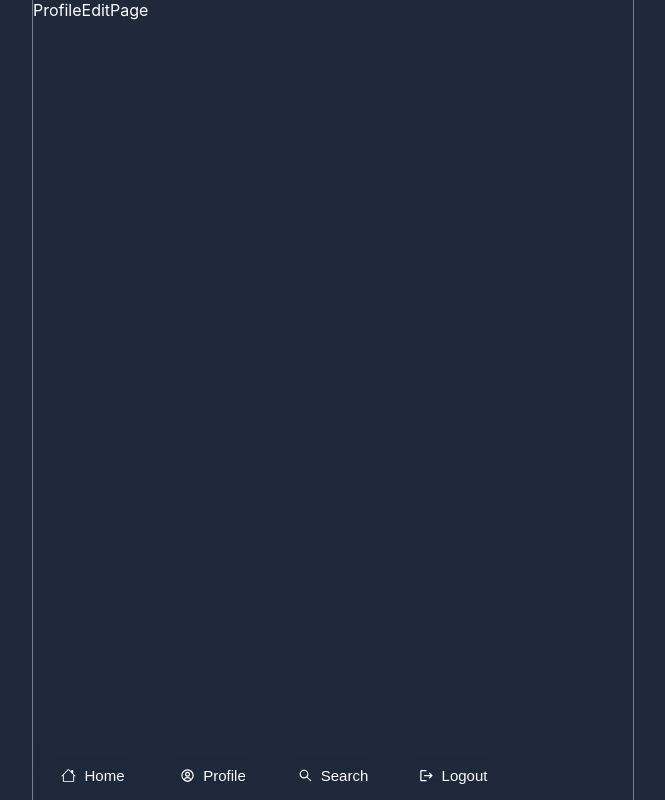
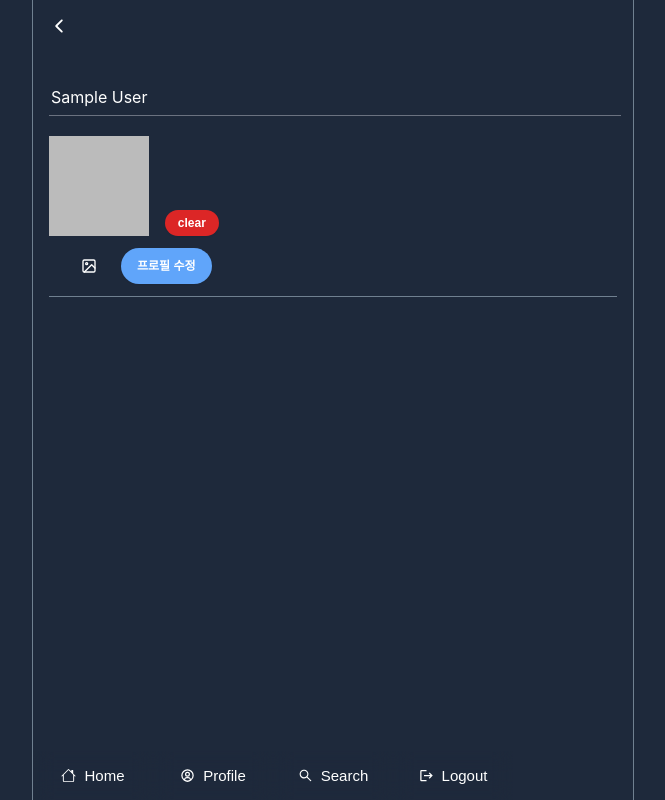
Before and after one commit to yewon97/fc-app-twitter, a React (Create React App) app: page /profile/edit in a window 1280 px wide. Shown: the whole page, without its empty margins (307-972 px from the left). Built offline with nearby package versions, Linux system fonts and the light colour scheme; no server answers; sample sign-in values are in the browser's storage.

Commit message:
프로필 수정 페이지 개발

```diff
--- a/src/pages/profile/edit.tsx
+++ b/src/pages/profile/edit.tsx
@@ -1,3 +1,140 @@
+import AuthContext from "@/components/context/AuthContext";
+import PostHeader from "@/components/posts/Header";
+import { storage } from "@/firebaseApp";
+import { updateProfile } from "firebase/auth";
+import {
+  deleteObject,
+  getDownloadURL,
+  ref,
+  uploadString,
+} from "firebase/storage";
+import { useContext, useEffect, useState } from "react";
+import { FiImage } from "react-icons/fi";
+import { useNavigate } from "react-router-dom";
+import { toast } from "react-toastify";
+import { v4 as uuidv4 } from "uuid";
+
 export default function ProfileEditPage() {
-  return <div>ProfileEditPage</div>;
+  const { user } = useContext(AuthContext);
+  const navigate = useNavigate();
+
+  const [displayName, setDisplayName] = useState<string>("");
+  const [imageUrl, setImageUrl] = useState<string | null>(null);
+
+  const onChange = (e: React.ChangeEvent<HTMLInputElement>) => {
+    setDisplayName(e?.target?.value);
+  };
+
+  const handleFileUpload = (e: React.ChangeEvent<HTMLInputElement>) => {
+    const file = e.target.files?.[0];
+    if (file) {
+      const fileReader = new FileReader();
+      fileReader.readAsDataURL(file);
+      fileReader.onloadend = (e) => {
+        const { result } = e.currentTarget as FileReader;
+        setImageUrl(result as string);
+      };
+    }
+  };
+
+  const handleDeleteImage = () => {
+    setImageUrl(null);
+  };
+
+  const handleSubmit = async (e: React.FormEvent<HTMLFormElement>) => {
+    e.preventDefault();
+
+    let key = `${user?.uid}/${uuidv4()}`;
+    const storageRef = ref(storage, key);
+    let newImageUrl = null;
+
+    try {
+      // 기존 이미지 삭제
+      if (user?.photoURL) {
+        const imageRef = ref(storage, user?.photoURL);
+        await deleteObject(imageRef).catch((error) => {
+          console.log(error);
+        });
+      }
+      // 이미지 업로드
+      if (imageUrl) {
+        const uploadTask = await uploadString(storageRef, imageUrl, "data_url");
+        newImageUrl = await getDownloadURL(uploadTask.ref);
+      }
+      // updateProfile 호출
+      if (user) {
+        await updateProfile(user, {
+          displayName: displayName || "",
+          photoURL: newImageUrl || "",
+        })
+          .then(() => {
+            toast.success("프로필이 수정되었습니다.");
+            navigate("/profile");
+          })
+          .catch((error) => {
+            console.log(error);
+          });
+      }
+    } catch (error) {
+      console.log(error);
+    }
+  };
+
+  useEffect(() => {
+    if (user?.photoURL) {
+      setImageUrl(user?.photoURL);
+    }
+
+    if (user?.displayName) {
+      setDisplayName(user?.displayName);
+    }
+  }, [user?.displayName, user?.photoURL]);
+
+  return (
+    <div className="post">
+      <PostHeader />
+      <form className="post-form" onSubmit={handleSubmit}>
+        <div className="post-form__profile">
+          <input
+            type="text"
+            name="displayName"
+            className="post-form__input"
+            placeholder="이름"
+            value={displayName}
+            onChange={onChange}
+          />
+          {imageUrl && (
+            <div className="post-form__attachment">
+              <img src={imageUrl} alt="attachment" width={100} height={100} />
+              <button
+                type="button"
+                className="post-form__clear-btn"
+                onClick={handleDeleteImage}
+              >
+                clear
+              </button>
+            </div>
+          )}
+          <div className="post-form__submit-area">
+            <div className="post-form__image-area">
+              <label htmlFor="file-input" className="post-form__file">
+                <FiImage className="post-form__file-icon" />
+              </label>
+              <input
+                id="file-input"
+                type="file"
+                name="file-input"
+                accept="image/*"
+                className="hidden"
+                onChange={handleFileUpload}
+              />
+              <button type="submit" className="post-form__submit-btn">
+                프로필 수정
+              </button>
+            </div>
+          </div>
+        </div>
+      </form>
+    </div>
+  );
 }
```
